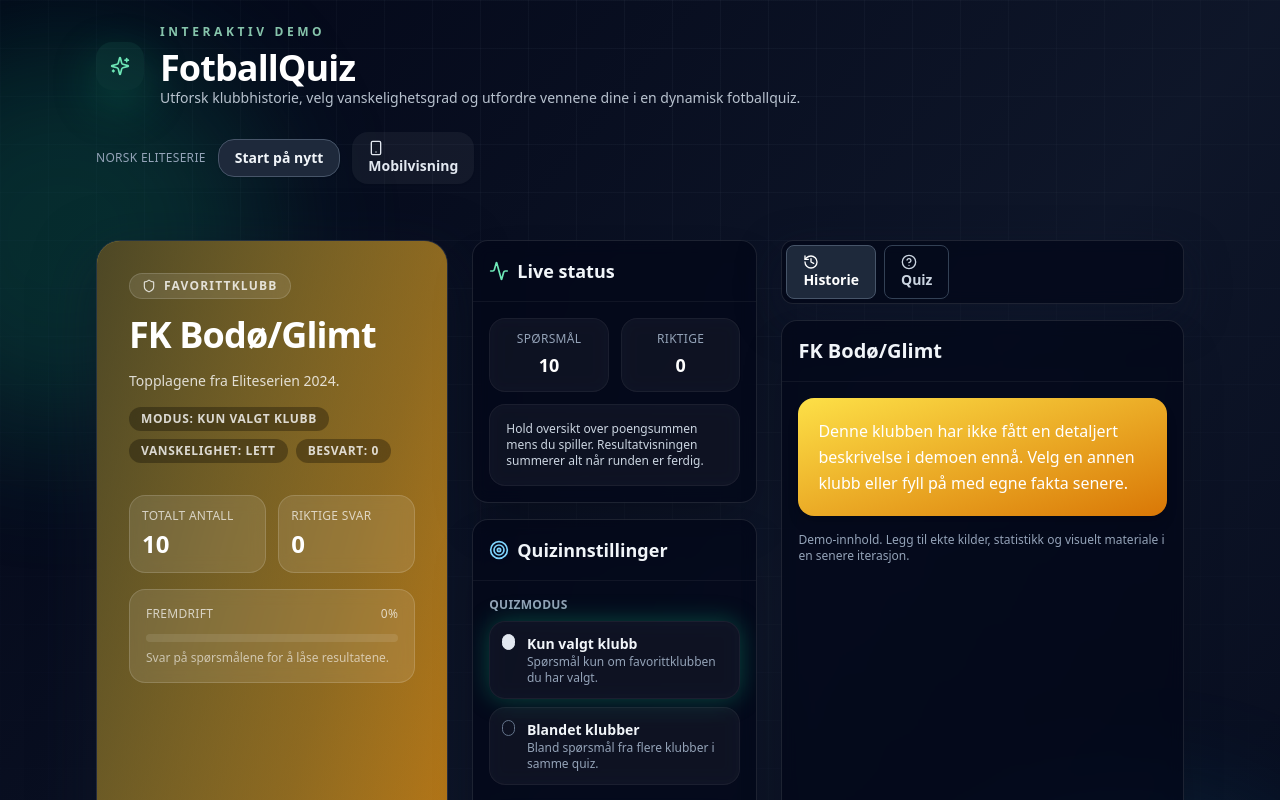
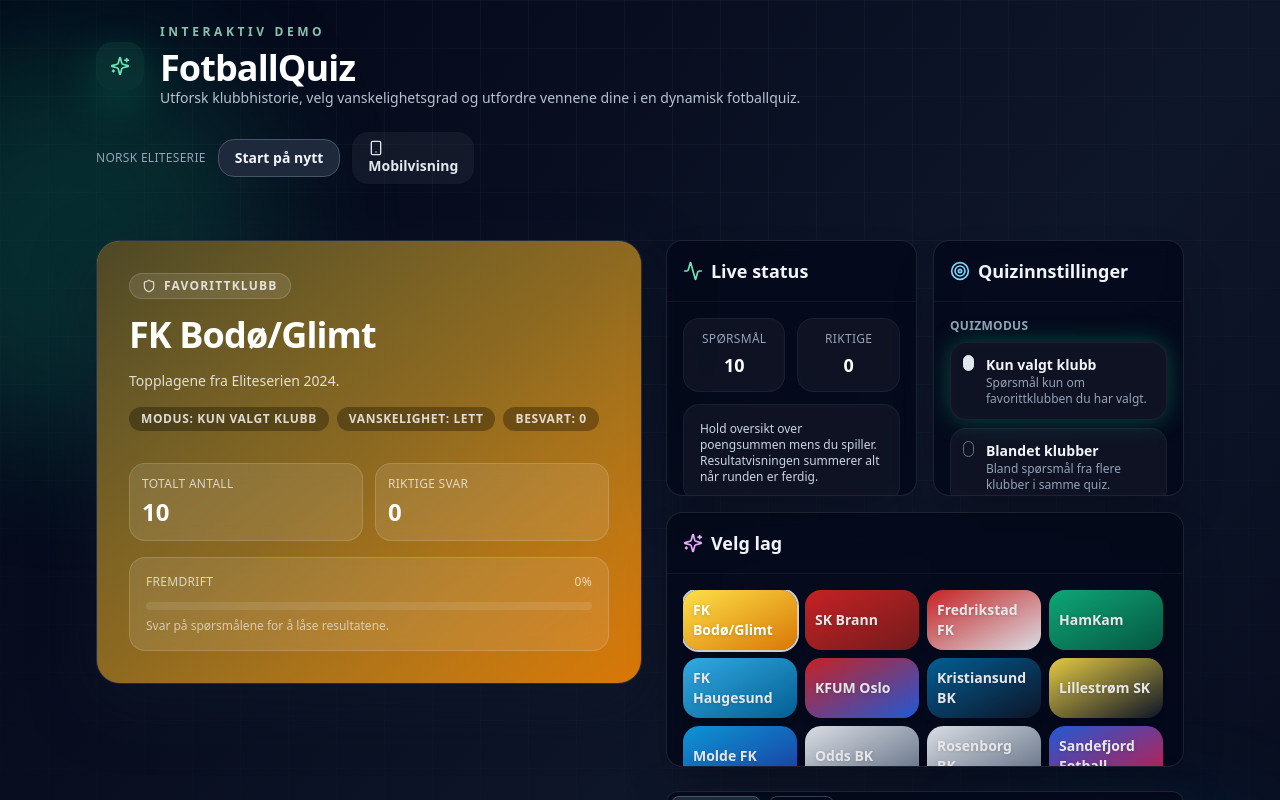
Before and after one commit to henrix89/FotballQuiz, a React (Vite) app: page / in a window 1280 px wide. Shown: the top 800 px of the page. Built offline with nearby package versions, Linux system fonts and the light colour scheme; the HTML template or start-up script is replaced by a standard one.

Commit message:
Improve layout to widen configuration columns

```diff
--- a/src/App.tsx
+++ b/src/App.tsx
@@ -465,14 +465,14 @@
           initial={{ opacity: 0, y: 24 }}
           animate={{ opacity: 1, y: 0 }}
           transition={{ duration: 0.6, ease: 'easeOut' }}
-          className="grid flex-1 content-start gap-6 lg:min-h-0 lg:grid-cols-[1.05fr_0.85fr_1.2fr]"
+          className="flex flex-1 flex-col gap-6 lg:min-h-0 lg:flex-row"
         >
           <motion.div
             key={pickedClub.id}
             initial={{ opacity: 0, y: 20 }}
             animate={{ opacity: 1, y: 0 }}
             transition={{ duration: 0.6, ease: 'easeOut' }}
-            className="relative flex h-full min-h-0 flex-col overflow-hidden rounded-3xl border border-white/10 bg-slate-900/60 shadow-[0_20px_60px_rgba(15,23,42,0.5)] backdrop-blur"
+            className="relative flex h-full min-h-0 flex-col overflow-hidden rounded-3xl border border-white/10 bg-slate-900/60 shadow-[0_20px_60px_rgba(15,23,42,0.5)] backdrop-blur lg:max-w-xl lg:flex-[0.95] xl:max-w-none xl:flex-[1.05]"
           >
             <motion.div
               key={`${pickedClub.id}-${clubTheme.gradient}`}
@@ -543,11 +543,12 @@
             </div>
           </motion.div>
 
+          <div className="flex flex-1 flex-col gap-6">
             <motion.div
               initial={{ opacity: 0, y: 24 }}
               animate={{ opacity: 1, y: 0 }}
               transition={{ duration: 0.6, ease: 'easeOut', delay: 0.05 }}
-            className="grid h-full min-h-0 content-start gap-4 sm:grid-cols-2 lg:grid-cols-1"
+              className="grid min-h-0 gap-4 md:grid-cols-2"
             >
               <Card className="flex h-full flex-col overflow-hidden border-white/10 bg-slate-950/70 shadow-2xl backdrop-blur">
               <CardHeader className="border-b border-white/5">
@@ -640,7 +641,7 @@
               </CardContent>
               </Card>
 
-            <Card className="flex h-full flex-col overflow-hidden border-white/10 bg-slate-950/70 shadow-2xl backdrop-blur sm:col-span-2 lg:col-span-1">
+              <Card className="flex h-full flex-col overflow-hidden border-white/10 bg-slate-950/70 shadow-2xl backdrop-blur md:col-span-2">
               <CardHeader className="border-b border-white/5">
                 <CardTitle className="flex items-center gap-2 text-slate-100">
                   <Sparkles className="h-5 w-5 text-fuchsia-300" />
@@ -649,7 +650,7 @@
               </CardHeader>
               <CardContent className="pt-4">
                 <div className="max-h-[20rem] overflow-y-auto pr-1">
-                  <div className="grid grid-cols-2 gap-2 sm:grid-cols-3 xl:grid-cols-4">
+                  <div className="grid grid-cols-2 gap-2 sm:grid-cols-3 xl:grid-cols-4 2xl:grid-cols-5">
                     {clubsInLeague.map(c => (
                       <motion.button
                         key={c.id}
@@ -786,6 +787,7 @@
               </TabsContent>
             </Tabs>
             </motion.div>
+          </div>
         </motion.section>
 
         <footer className="mt-8 text-xs text-slate-500 sm:mt-10 lg:mt-12">
```
Lines whose indentation alone changed are shown as unchanged.
